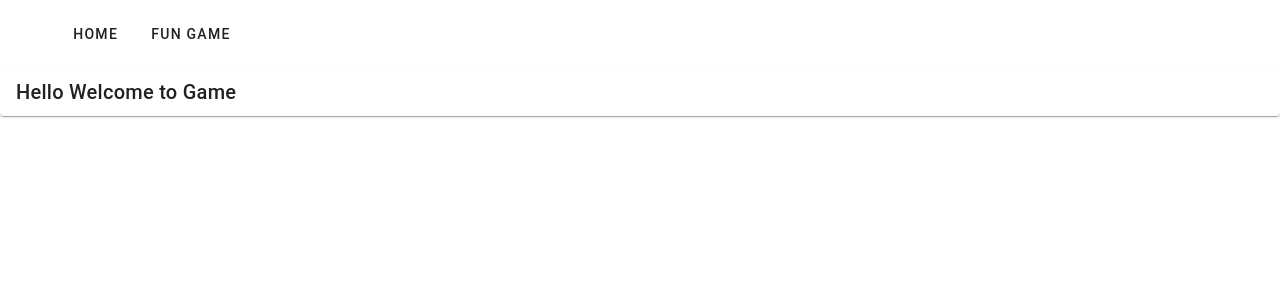
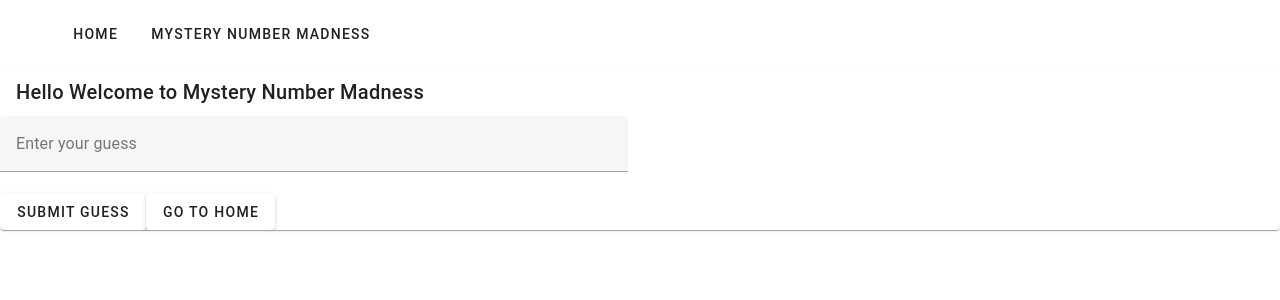
Before and after one commit to IntelliTect-Samples/EWU-CSCD379-2024-Spring, a Nuxt app in the folder Assignment1/: page /game in a window 1280 px wide. Shown: the top 300 px of the page. Built offline with nearby package versions, Linux system fonts and the light colour scheme.

Commit message:
Game created

```diff
--- a/Assignment1/app.vue
+++ b/Assignment1/app.vue
@@ -3,7 +3,7 @@
     <NuxtLayout>
       <v-container>
         <v-btn variant="text" @click="router.push('/')">Home</v-btn>
-        <v-btn variant="text" @click="router.push('/game')">Fun Game</v-btn>
+        <v-btn variant="text" @click="router.push('/game')">Mystery Number Madness</v-btn>
       </v-container>
       <NuxtPage />
     </NuxtLayout>
--- a/Assignment1/pages/game.vue
+++ b/Assignment1/pages/game.vue
@@ -1,5 +1,48 @@
 <template>
     <v-card>
-        <v-card-title>Hello Welcome to Game</v-card-title>
+      <v-card-title>Hello Welcome to Mystery Number Madness</v-card-title>
+
+      <v-row>
+        <v-col cols="12" sm="6">
+          <v-text-field v-model="guess" label="Enter your guess" type="number"></v-text-field>
+          <v-btn @click="checkGuess">Submit Guess</v-btn>
+          <v-btn @click="goToHome">Go to Home</v-btn>
+        </v-col>
+      </v-row>
+
+      <v-alert v-if="message" :type="messageType">{{ message }}</v-alert>
     </v-card>
-</template>
+  </template>
+
+  <script setup lang="ts">
+    import { ref } from 'vue'
+    const secretNumber = Math.floor(Math.random() * 100) + 1
+    const guess = ref('')
+    const message = ref('')
+    const messageType = ref<'error' | 'success' | 'warning' | 'info'>('error')
+    const checkGuess = () => {
+        const userGuess = parseInt(guess.value)
+
+        if (isNaN(userGuess) || userGuess < 1 || userGuess > 100) {
+            message.value = 'Please enter a valid number between 1 and 100.'
+            messageType.value = 'error'
+        } else if (userGuess < secretNumber) {
+            message.value = 'Too low! Try again.'
+            messageType.value = 'warning'
+        } else if (userGuess > secretNumber) {
+            message.value = 'Too high! Try again.'
+            messageType.value = 'warning'
+        } else {
+            message.value = `Congratulations! You guessed the number ${secretNumber} correctly.`
+            messageType.value = 'success'
+        }
+
+        // Clear the input field after each guess
+        guess.value = ''
+    }
+    import { useRouter} from 'vue-router'
+    const router = useRouter()
+    const goToHome = () => {
+        router.push('/')
+    }
+</script>
--- a/Assignment1/pages/index.vue
+++ b/Assignment1/pages/index.vue
@@ -1,5 +1,15 @@
 <template>
-    <v-card elevation = "16">
-        <v-card-title>Hello Welcome to Home</v-card-title>
+    <v-card elevation="16">
+      <v-card-title>Hello Welcome to Home</v-card-title>
+      <v-btn @click="goToGamePage">Go to Mystery Number Madness</v-btn>
     </v-card>
   </template>
+
+  <script setup lang="ts">
+  import { useRouter } from 'vue-router'
+  const router = useRouter()
+
+  const goToGamePage = () => {
+    router.push('/game')
+  }
+  </script>
```
